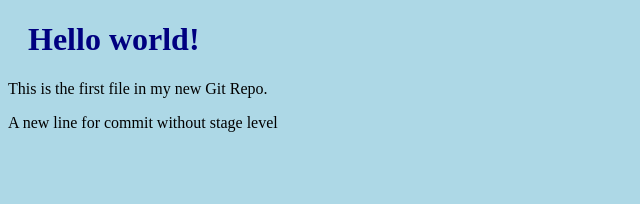
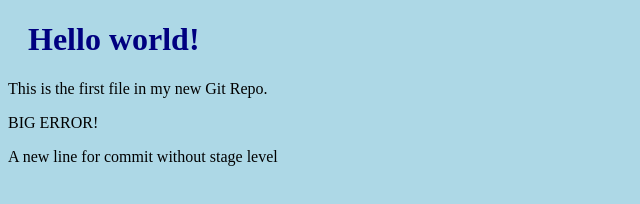
Before and after one commit to Sig42/learn_git, a plain HTML site: page index.html in a window 1280 px wide. Shown: the whole page, without its empty margins (0-640 px from the left). Drawn offline with Linux system fonts and the light colour scheme.

Commit message:
Added BIG ERROR to index.html in master

```diff
--- a/index.html
+++ b/index.html
@@ -8,6 +8,7 @@
 
 <h1>Hello world!</h1>
 <p>This is the first file in my new Git Repo.</p>
+<p>BIG ERROR!</p>
 <p>A new line for commit without stage level</p>
 </body>
 </html>
```
